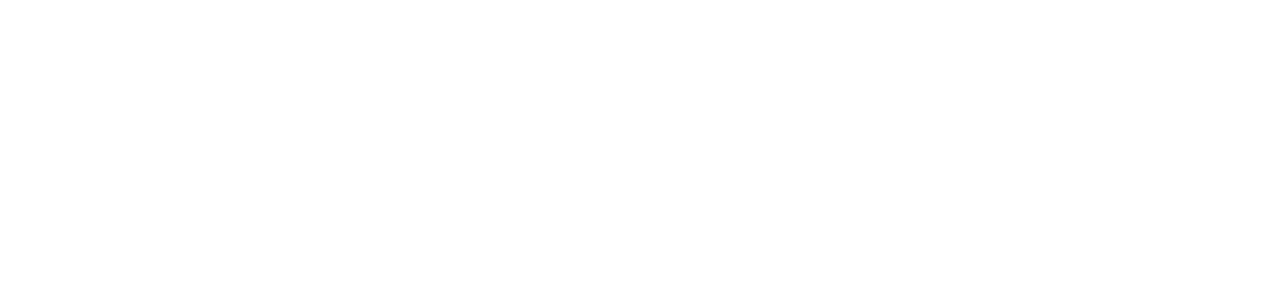
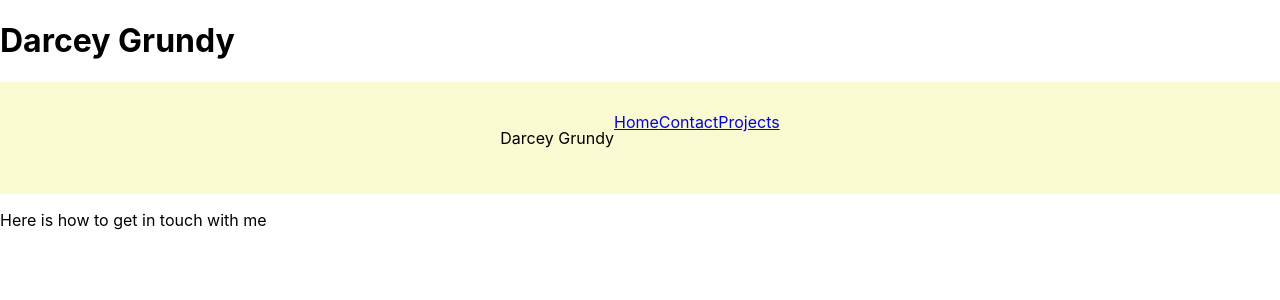
Before and after one commit to grundydarcey/UpdatedDevPortfolio, a React (Create React App) app: page /contact in a window 1280 px wide. Shown: the top 300 px of the page. Built offline with nearby package versions, Linux system fonts and the light colour scheme.

Commit message:
styling nav

```diff
--- a/package.json
+++ b/package.json
@@ -34,5 +34,8 @@
       "last 1 firefox version",
       "last 1 safari version"
     ]
+  },
+  "devDependencies": {
+    "react-router-dom": "^5.2.0"
   }
 }
--- a/src/App.js
+++ b/src/App.js
@@ -1,9 +1,18 @@
 import React from 'react';
+import { Route } from 'react-router-dom';
+import Home from './Home/home';
+import Contact from './Contact/contact';
+import Projects from './Projects/projects';
+import Navigation from './Navigation/navigation';
 
 function App() {
   return (
     <main className='App'>
-      {/* content goes here */}
+      <h1>Darcey Grundy</h1>
+      <Navigation />
+      <Route exact path='/' component={Home} />
+      <Route exact path='/contact' component={Contact} />
+      <Route exact path='/portfolio' component={Projects} />
     </main>
   );
 }
--- /dev/null
+++ b/src/Contact/contact.js
@@ -0,0 +1,10 @@
+import React from 'react';
+
+
+export default function Contact() {
+  return (
+    <div className='contact'>
+      <p>Here is how to get in touch with me</p>
+    </div>
+  )
+}
--- /dev/null
+++ b/src/Home/home.js
@@ -0,0 +1,9 @@
+import React from 'react';
+
+export default function Home() {
+  return (
+    <div className='home'>
+      <p>My name is Darcey Grundy an aspiring software developer.</p>
+    </div>
+  )
+}
--- /dev/null
+++ b/src/Navigation/navigation.css
@@ -0,0 +1,24 @@
+.navbar {
+  background-color: lightgoldenrodyellow;
+  display: flex;
+  text-align: center;
+  padding: 30px;
+  flex-direction: row;
+  justify-content: space-evenly;
+
+}
+
+.navlinks {
+  display: flex;
+
+}
+
+.lefthalf {
+  display: flex;
+  flex-basis: 2;
+}
+
+.righthalf {
+  display: flex;
+
+}
--- /dev/null
+++ b/src/Navigation/navigation.js
@@ -0,0 +1,23 @@
+import React from 'react';
+import { Link } from 'react-router-dom';
+import Home from '../Home/home';
+import Contact from '../Contact/contact';
+import Portfolio from '../Projects/projects';
+import './navigation.css';
+
+export default function Navigation() {
+  return (
+    <div className='navbar'>
+      <div className='navlinks'>
+        <div className='lefthalf'>
+          <p>Darcey Grundy</p>
+        </div>
+        <div className='righthalf'>
+          <Link to='/home'>Home</Link>
+          <Link to='/contact'>Contact</Link>
+          <Link to='/portfolio'>Projects</Link>
+        </div>
+      </div>
+    </div>
+  )
+}
--- /dev/null
+++ b/src/Projects/projects.js
@@ -0,0 +1,9 @@
+import React from 'react';
+
+export default function Projects() {
+  return (
+    <div className='projects'>
+      <p>Here are some of my projects.</p>
+    </div>
+  )
+}
--- a/src/index.js
+++ b/src/index.js
@@ -2,5 +2,11 @@
 import ReactDOM from 'react-dom';
 import App from './App';
 import './index.css';
+import { BrowserRouter } from 'react-router-dom';
 
-ReactDOM.render(<App />, document.getElementById('root'));
+ReactDOM.render(
+  <BrowserRouter>
+    <App />
+  </BrowserRouter>,
+  document.getElementById('root')
+);
```
Also changed, not shown: src/Contact/contact.css (added), src/Home/home.css (added), src/Projects/projects.css (added), 2 other files (tests, documents, lock files or other folders).
